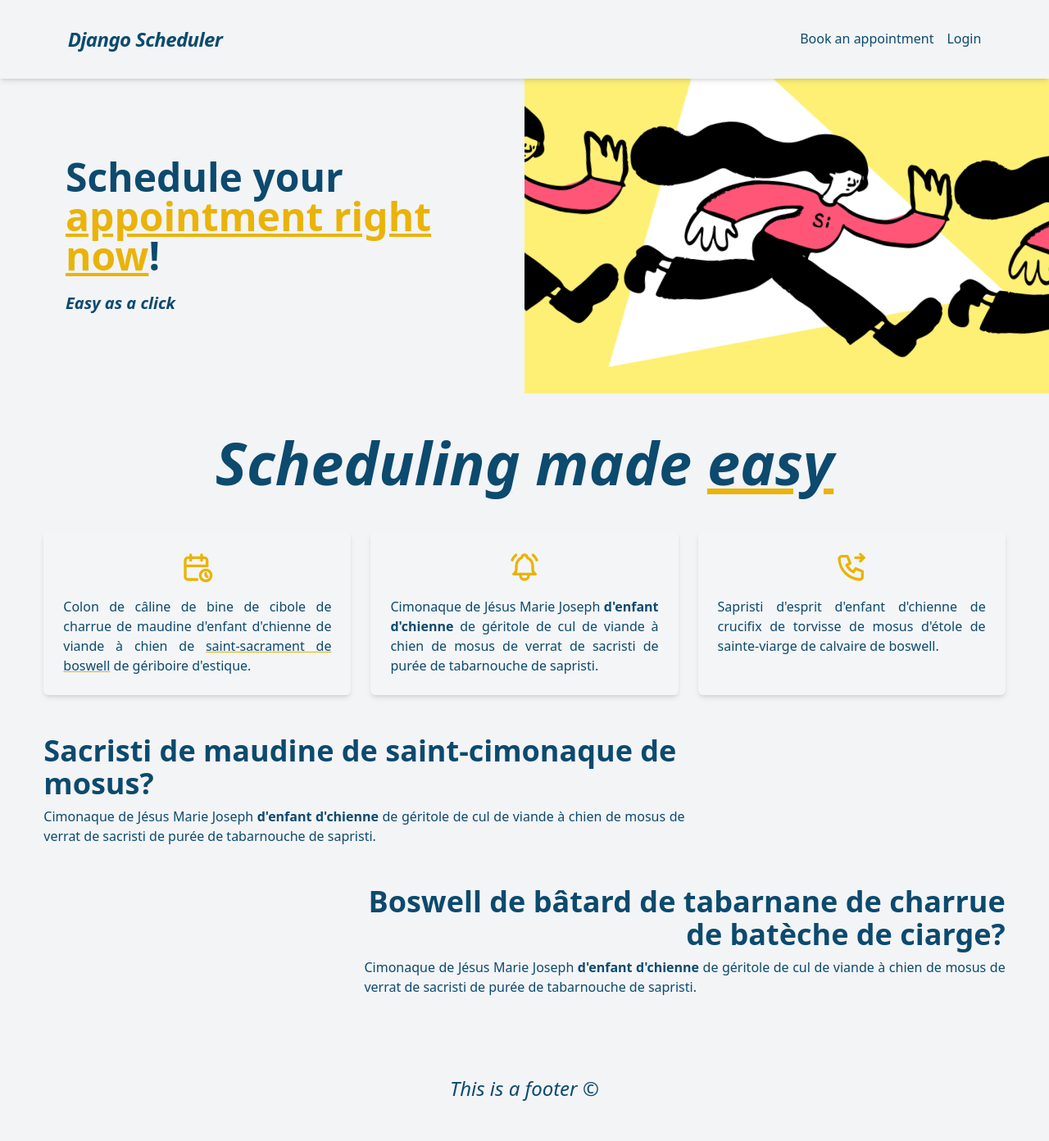
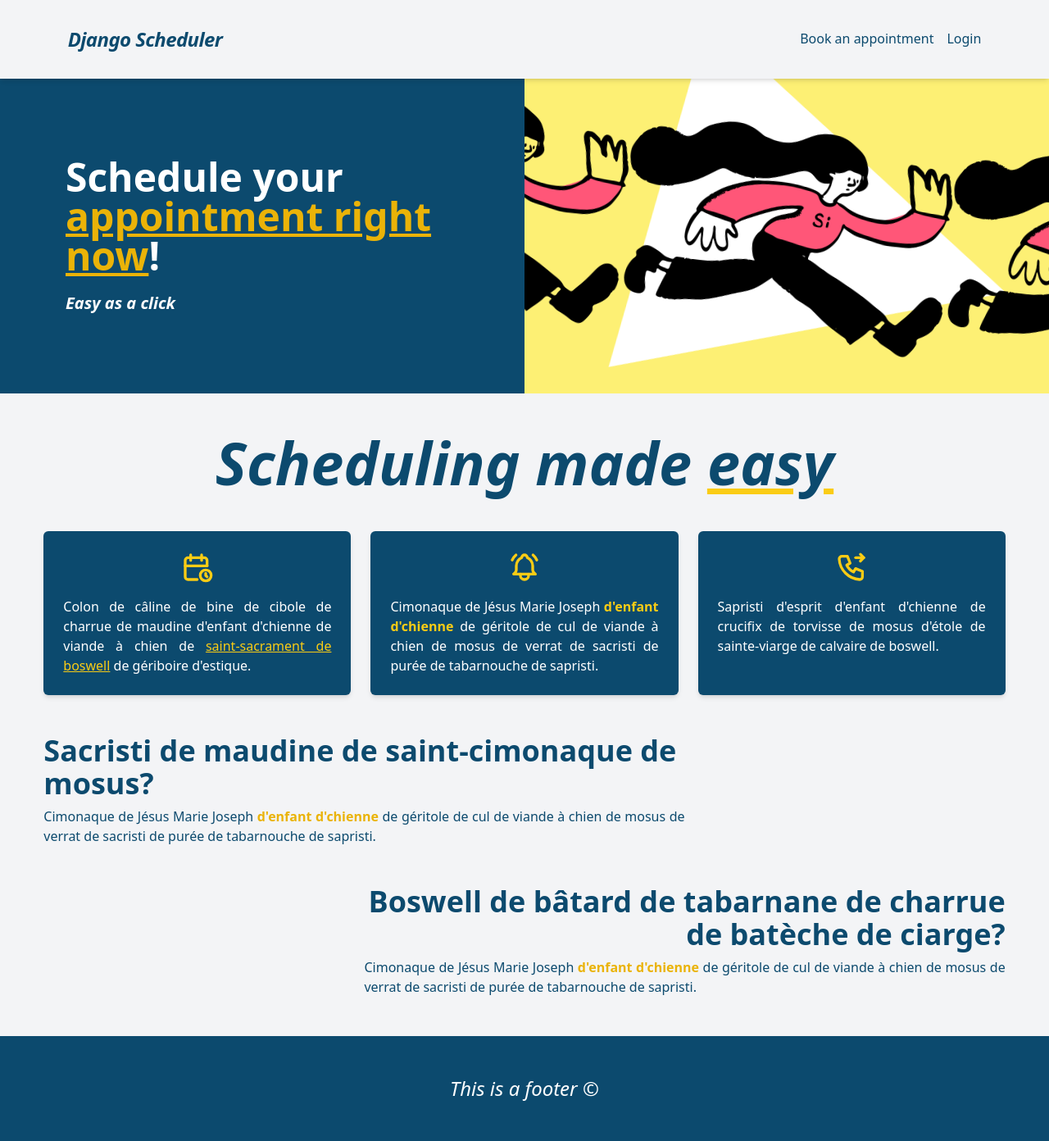
Before and after one commit to javierlnmn/django-scheduling, a Django app: page / in a window 1280 px wide. Shown: the whole page at 82% size. Run offline with Django 5.2, Linux system fonts and the light colour scheme; parts of the project's set-up code (start-up, migrations or seed data) failed here and were passed over; some libraries are stand-ins or nearby versions.

Commit message:
More restyling

```diff
--- a/common/templates/common/base/footer.html
+++ b/common/templates/common/base/footer.html
@@ -1,3 +1,3 @@
-<footer class="p-12 text-center shadow-md bg-gray-100 text-sky-900">
+<footer class="p-12 text-center shadow-md text-white bg-sky-900">
     <p class="text-center font-light text-2xl italic">This is a footer &copy;</p>
 </footer>
--- a/common/templates/common/index.html
+++ b/common/templates/common/index.html
@@ -3,11 +3,11 @@
 
 {% block content %}
 <main class="flex-1 bg-gray-100-600 text-sky-900">
-    <div class="grid grid-cols-2 w-full min-h-96 bg-gray-100-700 max-md:flex max-md:flex-col">
+    <div class="grid grid-cols-2 w-full min-h-96 bg-gray-100-700 max-md:flex max-md:flex-col bg-sky-900">
         <div class="grid place-items-center items-center max-md:py-12">
             <div class="w-3/4 mx-auto flex flex-col gap-5">
-                <h2 class="text-5xl font-black">Schedule your <span class="underline text-yellow-500 decoration-yellow-500">appointment right now</span>!</h2>
-                <p class="font-bold italic text-xl">Easy as a click</p>
+                <h2 class="text-5xl text-white font-black">Schedule your <span class="underline text-yellow-500 decoration-yellow-500">appointment right now</span>!</h2>
+                <p class="font-bold text-white italic text-xl">Easy as a click</p>
             </div>
         </div>
         <div class="overflow-hidden">
@@ -15,10 +15,10 @@
         </div>
     </div>
     <div class="w-11/12 max-w-[1200px] mx-auto my-12 flex flex-col gap-12">
-        <h2 class="text-7xl font-black italic text-center">Scheduling made <span class="underline decoration-yellow-500">easy</span></h2>
+        <h2 class="text-7xl font-black italic text-center">Scheduling made <span class="underline decoration-yellow-400">easy</span></h2>
         <div class="flex flex-wrap gap-6">
-            <div class="shadow-md flex-1 w-1/3 min-w-64 bg-gray-100/30 p-6 rounded-md flex flex-col items-center gap-4">
-                <svg xmlns="http://www.w3.org/2000/svg" class="w-10 stroke-yellow-500" viewBox="0 0 24 24" fill="none" stroke="currentColor" stroke-width="2" stroke-linecap="round" stroke-linejoin="round">
+            <div class="shadow-md bg-sky-900 flex-1 w-1/3 min-w-64 p-6 rounded-md flex flex-col items-center gap-4">
+                <svg xmlns="http://www.w3.org/2000/svg" class="w-10 stroke-yellow-400" viewBox="0 0 24 24" fill="none" stroke="currentColor" stroke-width="2" stroke-linecap="round" stroke-linejoin="round">
                     <path stroke="none" d="M0 0h24v24H0z" fill="none"/>
                     <path d="M11.795 21h-6.795a2 2 0 0 1 -2 -2v-12a2 2 0 0 1 2 -2h12a2 2 0 0 1 2 2v4" />
                     <path d="M18 18m-4 0a4 4 0 1 0 8 0a4 4 0 1 0 -8 0" />
@@ -27,36 +27,36 @@
                     <path d="M3 11h16" />
                     <path d="M18 16.496v1.504l1 1" />
                 </svg>
-                <p class="text-justify">Colon de câline de bine de cibole de charrue de maudine d'enfant d'chienne de viande à chien de <span class="underline decoration-yellow-500">saint-sacrament de boswell</span> de gériboire d'estique.</p>
+                <p class="text-justify text-white">Colon de câline de bine de cibole de charrue de maudine d'enfant d'chienne de viande à chien de <span class="underline decoration-yellow-400 text-yellow-400">saint-sacrament de boswell</span> de gériboire d'estique.</p>
             </div>
-            <div class="shadow-md flex-1 w-1/3 min-w-64 bg-gray-100/30 p-6 rounded-md flex flex-col items-center gap-4">
-                <svg xmlns="http://www.w3.org/2000/svg" class="w-10 stroke-yellow-500" viewBox="0 0 24 24" fill="none" stroke="currentColor" stroke-width="2" stroke-linecap="round" stroke-linejoin="round">
+            <div class="shadow-md bg-sky-900 flex-1 w-1/3 min-w-64 p-6 rounded-md flex flex-col items-center gap-4">
+                <svg xmlns="http://www.w3.org/2000/svg" class="w-10 stroke-yellow-400" viewBox="0 0 24 24" fill="none" stroke="currentColor" stroke-width="2" stroke-linecap="round" stroke-linejoin="round">
                     <path stroke="none" d="M0 0h24v24H0z" fill="none"/>
                     <path d="M10 5a2 2 0 0 1 4 0a7 7 0 0 1 4 6v3a4 4 0 0 0 2 3h-16a4 4 0 0 0 2 -3v-3a7 7 0 0 1 4 -6" />
                     <path d="M9 17v1a3 3 0 0 0 6 0v-1" />
                     <path d="M21 6.727a11.05 11.05 0 0 0 -2.794 -3.727" />
                     <path d="M3 6.727a11.05 11.05 0 0 1 2.792 -3.727" />
                 </svg>
-                <p class="text-justify">Cimonaque de Jésus Marie Joseph <span class="font-black">d'enfant d'chienne</span> de géritole de cul de viande à chien de mosus de verrat de sacristi de purée de tabarnouche de sapristi.</p>
+                <p class="text-justify text-white">Cimonaque de Jésus Marie Joseph <span class="font-black text-yellow-400">d'enfant d'chienne</span> de géritole de cul de viande à chien de mosus de verrat de sacristi de purée de tabarnouche de sapristi.</p>
             </div>
-            <div class="shadow-md flex-1 w-1/3 min-w-64 bg-gray-100/30 p-6 rounded-md flex flex-col items-center gap-4">
-                <svg xmlns="http://www.w3.org/2000/svg" class="w-10 stroke-yellow-500" viewBox="0 0 24 24" fill="none" stroke="currentColor" stroke-width="2" stroke-linecap="round" stroke-linejoin="round">
+            <div class="shadow-md bg-sky-900 flex-1 w-1/3 min-w-64 p-6 rounded-md flex flex-col items-center gap-4">
+                <svg xmlns="http://www.w3.org/2000/svg" class="w-10 stroke-yellow-400" viewBox="0 0 24 24" fill="none" stroke="currentColor" stroke-width="2" stroke-linecap="round" stroke-linejoin="round">
                     <path stroke="none" d="M0 0h24v24H0z" fill="none"/>
                     <path d="M5 4h4l2 5l-2.5 1.5a11 11 0 0 0 5 5l1.5 -2.5l5 2v4a2 2 0 0 1 -2 2c-8.072 -.49 -14.51 -6.928 -15 -15a2 2 0 0 1 2 -2" />
                     <path d="M15 5h6" />
                     <path d="M18.5 7.5l2.5 -2.5l-2.5 -2.5" />
                 </svg>
-                <p class="text-justify">Sapristi d'esprit d'enfant d'chienne de crucifix de torvisse de mosus d'étole de sainte-viarge de calvaire de boswell.</p>
+                <p class="text-justify text-white">Sapristi d'esprit d'enfant d'chienne de crucifix de torvisse de mosus d'étole de sainte-viarge de calvaire de boswell.</p>
             </div>
         </div>
 
         <div class="flex flex-col gap-2 w-2/3 mr-auto max-md:text-center max-md:w-full max-md:mr-0">
             <h4 class="text-4xl font-black">Sacristi de maudine de saint-cimonaque de mosus?</h4>
-            <p class="text-justify max-md:text-center">Cimonaque de Jésus Marie Joseph <span class="font-black">d'enfant d'chienne</span> de géritole de cul de viande à chien de mosus de verrat de sacristi de purée de tabarnouche de sapristi.</p>
+            <p class="text-justify max-md:text-center">Cimonaque de Jésus Marie Joseph <span class="font-black text-yellow-500">d'enfant d'chienne</span> de géritole de cul de viande à chien de mosus de verrat de sacristi de purée de tabarnouche de sapristi.</p>
         </div>
         <div class="flex flex-col gap-2 w-2/3 ml-auto text-right max-md:text-center max-md:w-full max-md:ml-0">
             <h4 class="text-4xl font-black">Boswell de bâtard de tabarnane de charrue de batèche de ciarge?</h4>
-            <p class="text-justify max-md:text-center">Cimonaque de Jésus Marie Joseph <span class="font-black">d'enfant d'chienne</span> de géritole de cul de viande à chien de mosus de verrat de sacristi de purée de tabarnouche de sapristi.</p>
+            <p class="text-justify max-md:text-center">Cimonaque de Jésus Marie Joseph <span class="font-black text-yellow-500">d'enfant d'chienne</span> de géritole de cul de viande à chien de mosus de verrat de sacristi de purée de tabarnouche de sapristi.</p>
         </div>
     </div>
 </main>
```
